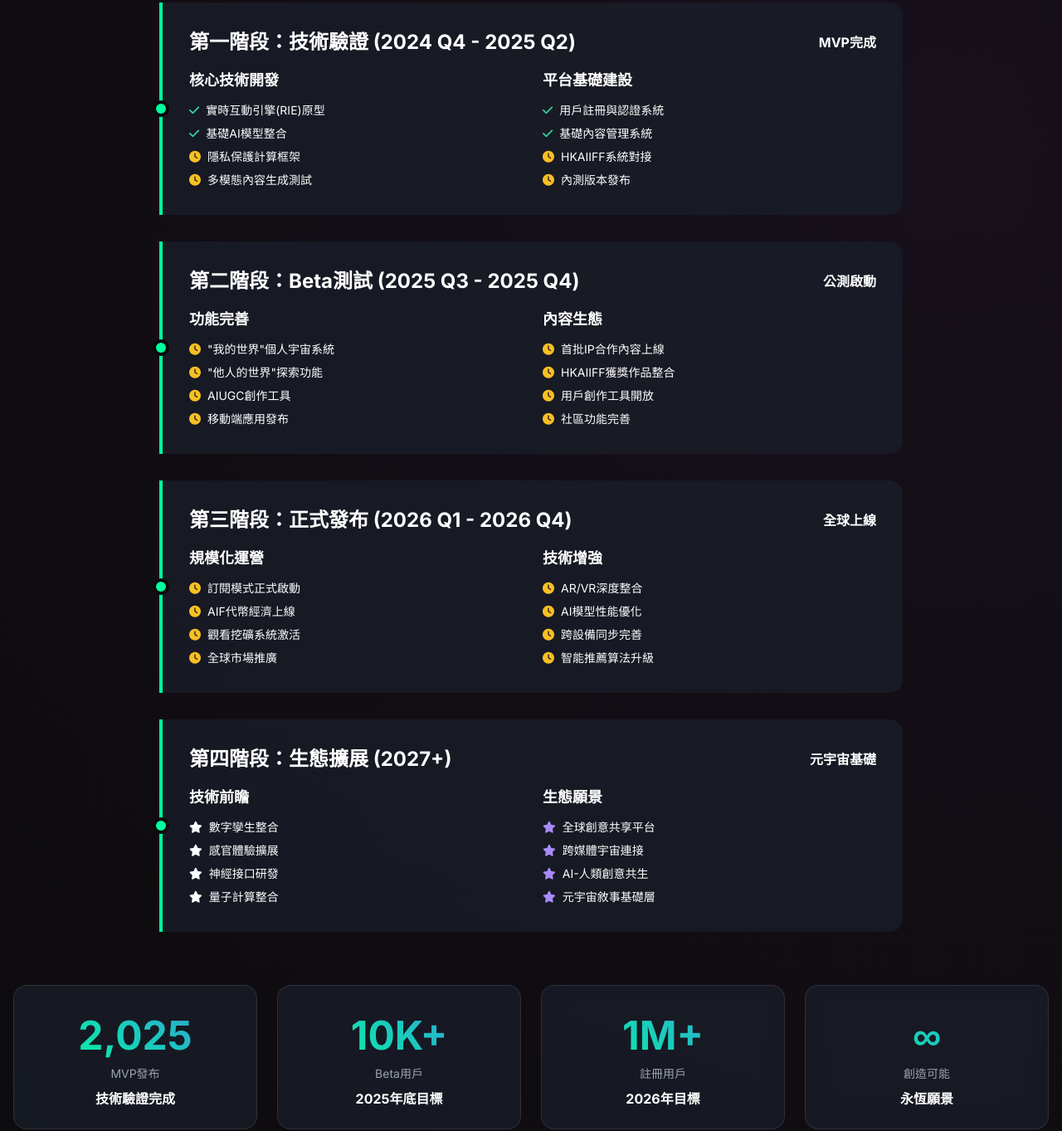
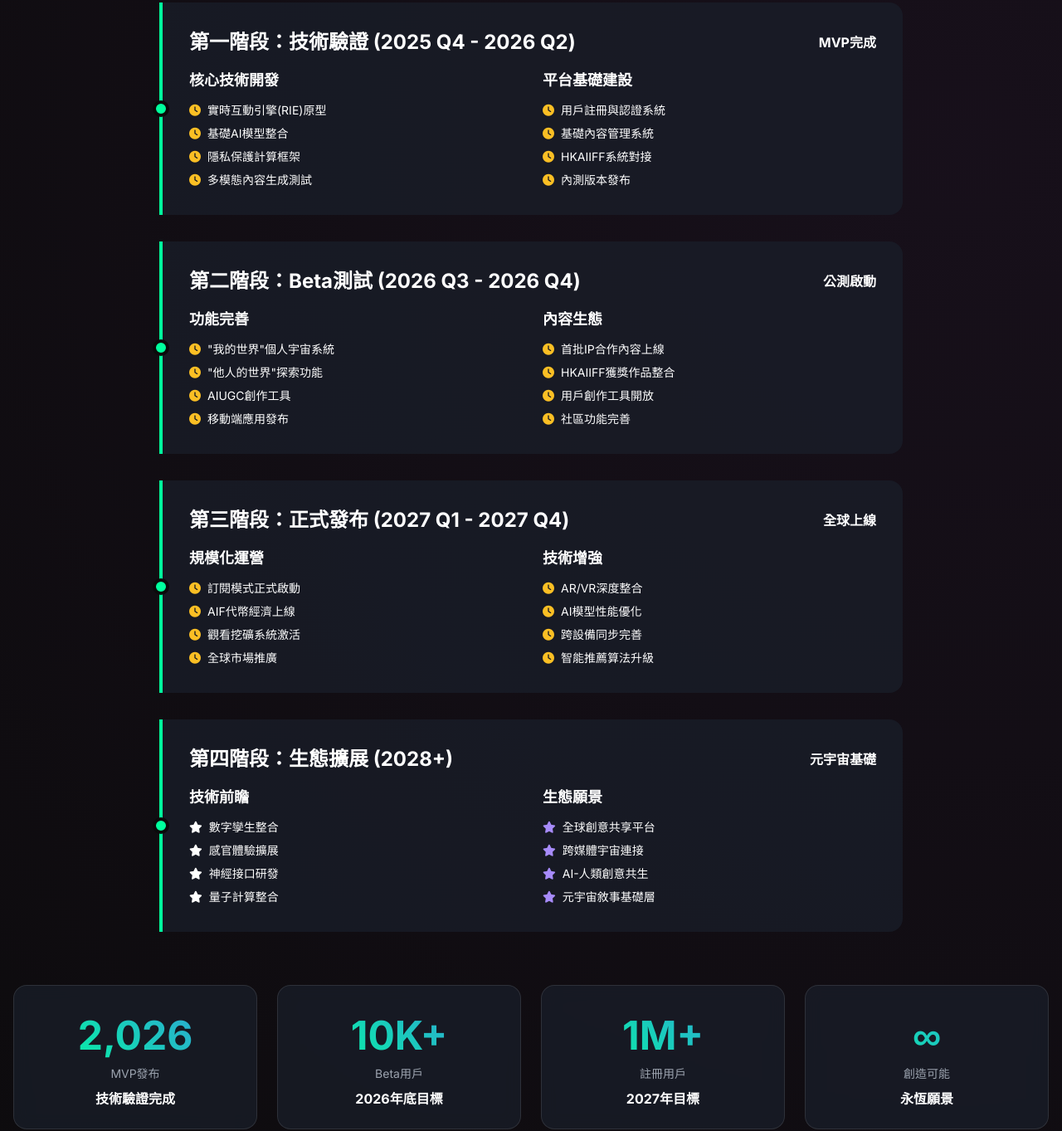
Before and after one commit to HKAIIFF/404.world, a plain HTML site: page index.html in a window 1280 px wide. Shown: the part 10637-12000 px from the top of the page at 83% size. Drawn offline with nearby package versions, Linux system fonts and the light colour scheme; animation ran at ten frames a second.

Commit message:
Add files via upload

```diff
--- a/index.html
+++ b/index.html
@@ -1639,15 +1639,15 @@
             <div class="max-w-4xl mx-auto">
                 <div class="roadmap-phase">
                     <div class="flex flex-col md:flex-row md:items-center md:justify-between mb-4">
-                        <h3 class="text-2xl font-bold text-accent mb-2 md:mb-0">第一階段：技術驗證 (2024 Q4 - 2025 Q2)</h3>
+                        <h3 class="text-2xl font-bold text-accent mb-2 md:mb-0">第一階段：技術驗證 (2025 Q4 - 2026 Q2)</h3>
                         <div class="text-accent font-bold">MVP完成</div>
                     </div>
                     <div class="grid md:grid-cols-2 gap-6">
                         <div>
                             <h4 class="text-lg font-bold mb-3 text-primary">核心技術開發</h4>
                             <div class="space-y-2 text-sm">
-                                <div class="flex items-center"><i class="fas fa-check text-green-400 mr-2"></i>實時互動引擎(RIE)原型</div>
-                                <div class="flex items-center"><i class="fas fa-check text-green-400 mr-2"></i>基礎AI模型整合</div>
+                                <div class="flex items-center"><i class="fas fa-clock text-yellow-400 mr-2"></i>實時互動引擎(RIE)原型</div>
+                                <div class="flex items-center"><i class="fas fa-clock text-yellow-400 mr-2"></i>基礎AI模型整合</div>
                                 <div class="flex items-center"><i class="fas fa-clock text-yellow-400 mr-2"></i>隱私保護計算框架</div>
                                 <div class="flex items-center"><i class="fas fa-clock text-yellow-400 mr-2"></i>多模態內容生成測試</div>
                             </div>
@@ -1655,8 +1655,8 @@
                         <div>
                             <h4 class="text-lg font-bold mb-3 text-secondary">平台基礎建設</h4>
                             <div class="space-y-2 text-sm">
-                                <div class="flex items-center"><i class="fas fa-check text-green-400 mr-2"></i>用戶註冊與認證系統</div>
-                                <div class="flex items-center"><i class="fas fa-check text-green-400 mr-2"></i>基礎內容管理系統</div>
+                                <div class="flex items-center"><i class="fas fa-clock text-yellow-400 mr-2"></i>用戶註冊與認證系統</div>
+                                <div class="flex items-center"><i class="fas fa-clock text-yellow-400 mr-2"></i>基礎內容管理系統</div>
                                 <div class="flex items-center"><i class="fas fa-clock text-yellow-400 mr-2"></i>HKAIIFF系統對接</div>
                                 <div class="flex items-center"><i class="fas fa-clock text-yellow-400 mr-2"></i>內測版本發布</div>
                             </div>
@@ -1666,7 +1666,7 @@
 
                 <div class="roadmap-phase">
                     <div class="flex flex-col md:flex-row md:items-center md:justify-between mb-4">
-                        <h3 class="text-2xl font-bold text-primary mb-2 md:mb-0">第二階段：Beta測試 (2025 Q3 - 2025 Q4)</h3>
+                        <h3 class="text-2xl font-bold text-primary mb-2 md:mb-0">第二階段：Beta測試 (2026 Q3 - 2026 Q4)</h3>
                         <div class="text-primary font-bold">公測啟動</div>
                     </div>
                     <div class="grid md:grid-cols-2 gap-6">
@@ -1693,7 +1693,7 @@
 
                 <div class="roadmap-phase">
                     <div class="flex flex-col md:flex-row md:items-center md:justify-between mb-4">
-                        <h3 class="text-2xl font-bold text-secondary mb-2 md:mb-0">第三階段：正式發布 (2026 Q1 - 2026 Q4)</h3>
+                        <h3 class="text-2xl font-bold text-secondary mb-2 md:mb-0">第三階段：正式發布 (2027 Q1 - 2027 Q4)</h3>
                         <div class="text-secondary font-bold">全球上線</div>
                     </div>
                     <div class="grid md:grid-cols-2 gap-6">
@@ -1720,7 +1720,7 @@
 
                 <div class="roadmap-phase">
                     <div class="flex flex-col md:flex-row md:items-center md:justify-between mb-4">
-                        <h3 class="text-2xl font-bold text-gold mb-2 md:mb-0">第四階段：生態擴展 (2027+)</h3>
+                        <h3 class="text-2xl font-bold text-gold mb-2 md:mb-0">第四階段：生態擴展 (2028+)</h3>
                         <div class="text-gold font-bold">元宇宙基礎</div>
                     </div>
                     <div class="grid md:grid-cols-2 gap-6">
@@ -1749,19 +1749,19 @@
             <!-- Key Milestones -->
             <div class="mt-16 grid md:grid-cols-4 gap-6">
                 <div class="card p-6 text-center">
-                    <div class="stats-counter text-accent">2025</div>
+                    <div class="stats-counter text-accent">2026</div>
                     <div class="text-gray-400 text-sm">MVP發布</div>
                     <div class="text-accent font-bold mt-2">技術驗證完成</div>
                 </div>
                 <div class="card p-6 text-center">
                     <div class="stats-counter text-primary">10K+</div>
                     <div class="text-gray-400 text-sm">Beta用戶</div>
-                    <div class="text-primary font-bold mt-2">2025年底目標</div>
+                    <div class="text-primary font-bold mt-2">2026年底目標</div>
                 </div>
                 <div class="card p-6 text-center">
                     <div class="stats-counter text-secondary">1M+</div>
                     <div class="text-gray-400 text-sm">註冊用戶</div>
-                    <div class="text-secondary font-bold mt-2">2026年目標</div>
+                    <div class="text-secondary font-bold mt-2">2027年目標</div>
                 </div>
                 <div class="card p-6 text-center">
                     <div class="stats-counter text-gold">∞</div>
```
